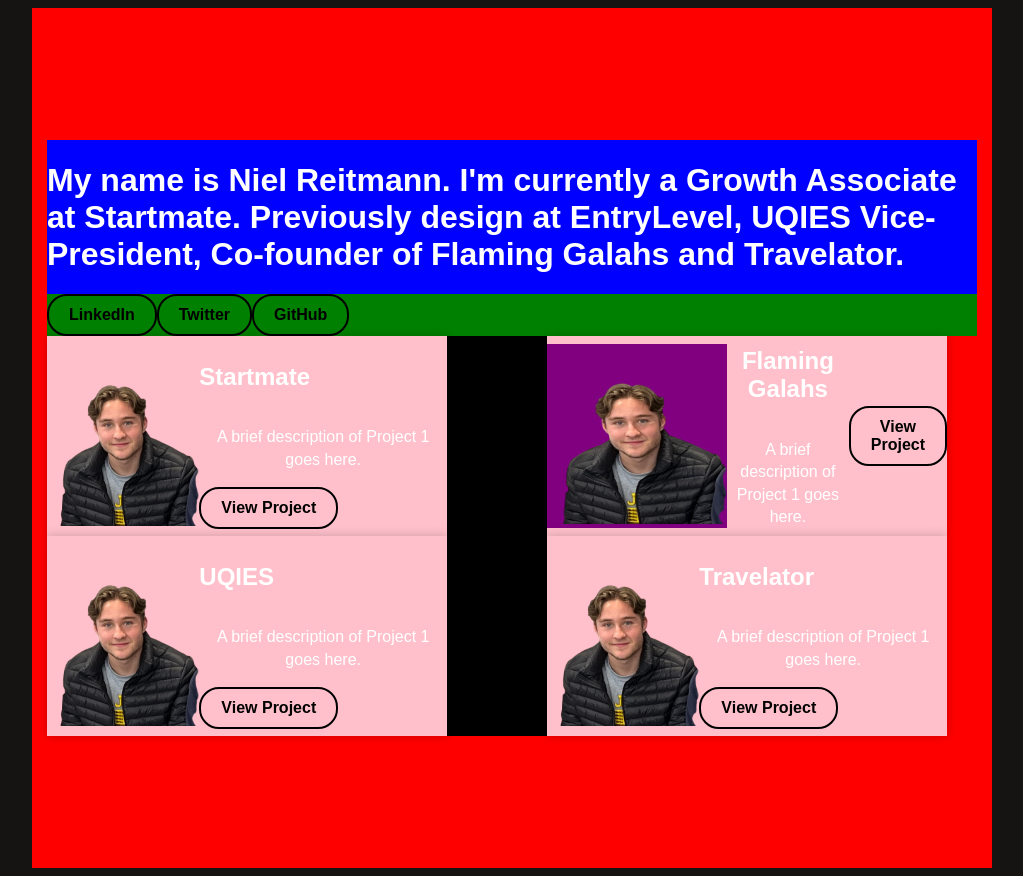
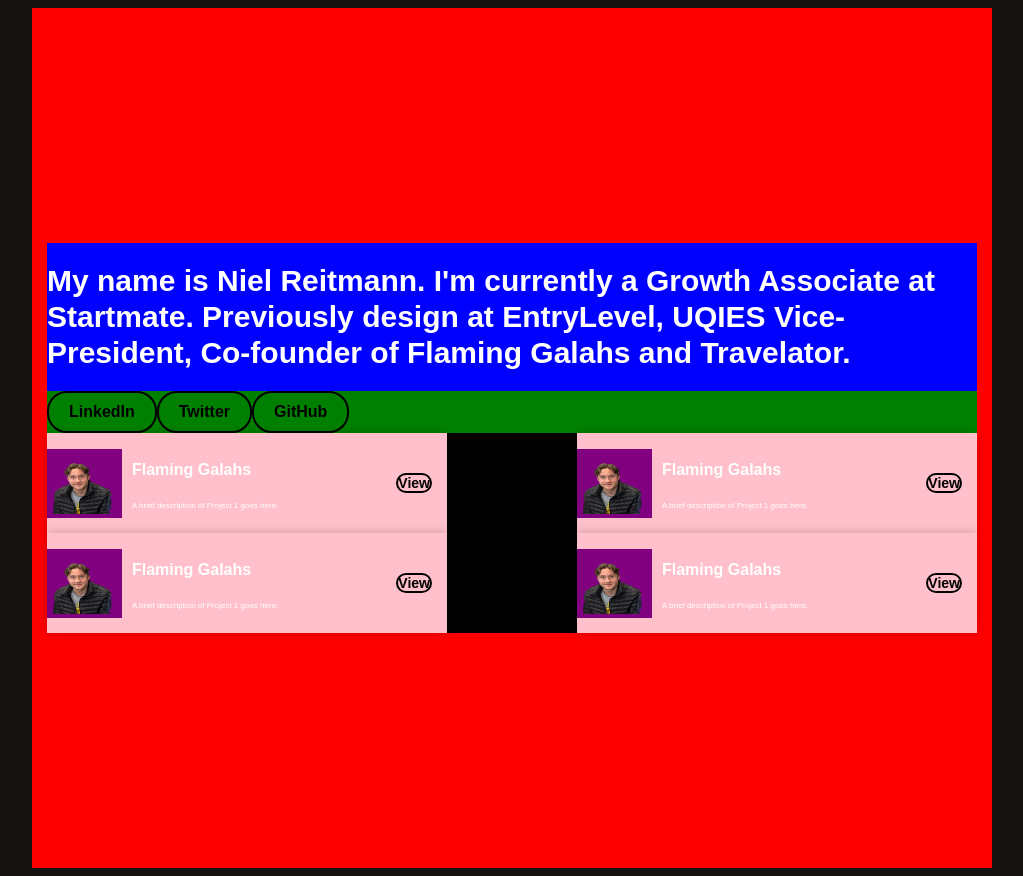
Before and after one commit to Niel-Reitmann/Personal-Website, a plain HTML site: page index.html in a window 1280 px wide. Shown: the whole page, without its empty margins (128-1151 px from the left). Drawn offline with Linux system fonts and the light colour scheme.

Commit message:
project spacing

```diff
--- a/index.html
+++ b/index.html
@@ -21,11 +21,15 @@
 
       <div class="projects">
         <div class="project">
-          <img src="project.png" alt="Project 1">
+          <div class="imagediv">
+            <img class="imagediv" src="project.png" alt="Project 1">
+          </div>
           <div class="project-details">
-            <h2>Startmate</h2>
+            <h2>Flaming Galahs</h2>
             <p>A brief description of Project 1 goes here.</p>
-            <a href="#">View Project</a>
+          </div>
+          <div class="viewbutton">
+            <a href="#">View</a>
           </div>
         </div>
         <div class="project">
@@ -36,25 +40,33 @@
             <h2>Flaming Galahs</h2>
             <p>A brief description of Project 1 goes here.</p>
           </div>
-          <div>
-            <a href="#">View Project</a>
+          <div class="viewbutton">
+            <a href="#">View</a>
           </div>
         </div>
         <div class="project">
-          <img src="project.png" alt="Project 3">
+          <div class="imagediv">
+            <img class="imagediv" src="project.png" alt="Project 2">
+          </div>
           <div class="project-details">
-            <h2>UQIES</h2>
+            <h2>Flaming Galahs</h2>
             <p>A brief description of Project 1 goes here.</p>
-            <a href="#">View Project</a>
+          </div>
+          <div class="viewbutton">
+            <a href="#">View</a>
           </div>
         </div>
         <div class="project">
-            <img src="project.png" alt="Project 4">
-            <div class="project-details">
-                <h2>Travelator</h2>
-                <p>A brief description of Project 1 goes here.</p>
-                <a href="#">View Project</a>
-              </div>
+          <div class="imagediv">
+            <img class="imagediv" src="project.png" alt="Project 4">
+          </div>
+          <div class="project-details">
+            <h2>Flaming Galahs</h2>
+            <p>A brief description of Project 1 goes here.</p>
+          </div>
+          <div class="viewbutton">
+            <a href="#">View</a>
+          </div>
           </div>
       </div>
     </div>
--- a/style.css
+++ b/style.css
@@ -20,6 +20,9 @@
   .intro {
     text-align: left;
     background-color: blue;
+    font-size: 15px;
+    font-weight: 200;
+    line-height: 1.2;
   }
 
 
@@ -45,7 +48,7 @@
     flex-wrap: wrap;
     justify-content: space-between;
     align-items: center;
-    max-width: 900px;
+    width: 100%;
     background-color: black;
   }
 
@@ -55,24 +58,19 @@
     justify-content: space-between;
     align-items: center;
     width: 400px;
-    height: 200px;
+    height: 100px;
     background-color: pink;
     box-shadow: 0px 0px 10px rgba(0, 0, 0, 0.2);
   }
 
   .imagediv{
     background-color: purple;
-  }
-
-  .project:nth-child(even){
-  }
-
-  .project:nth-child(odd){
+    margin: 0px 10px 0px 0;
   }
 
   .project img {
-    width: 180px;
-    height: 180px;
+    width: 65px;
+    height: 65px;
   }
 
   .project-details {
@@ -83,20 +81,25 @@
   }
 
   .project h2 {
-    font-size: 24px;
+    font-size: 16px;
   }
 
   .project p {
-    font-size: 16px;
+    font-size: 8px;
     line-height: 1.4;
   }
 
   .project a {
     display: inline-block;
-    padding: 10px 20px;
     border: 2px solid #000;
     border-radius: 20px;
     text-decoration: none;
     color: #000;
     font-weight: bold;
   }
+
+  .viewbutton {
+    margin: 0px 0px 0px 17px;
+    padding: 0px 15px;
+    font-size: 14px;
+  }
```
